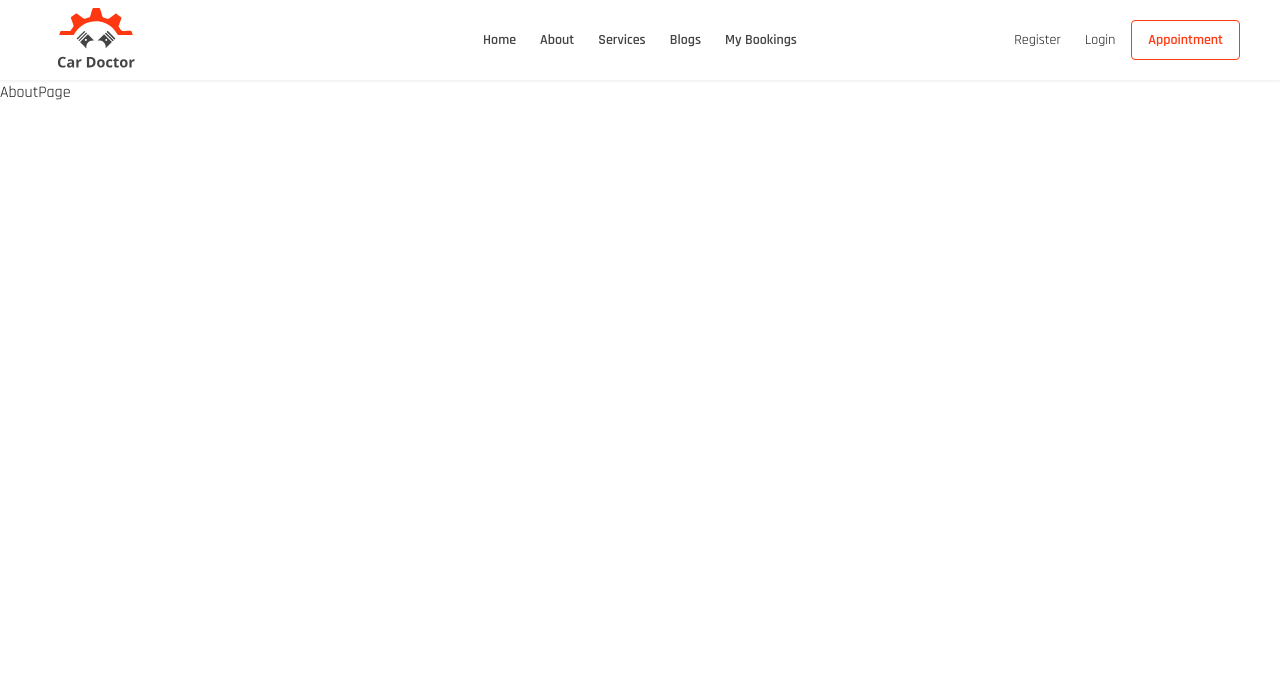
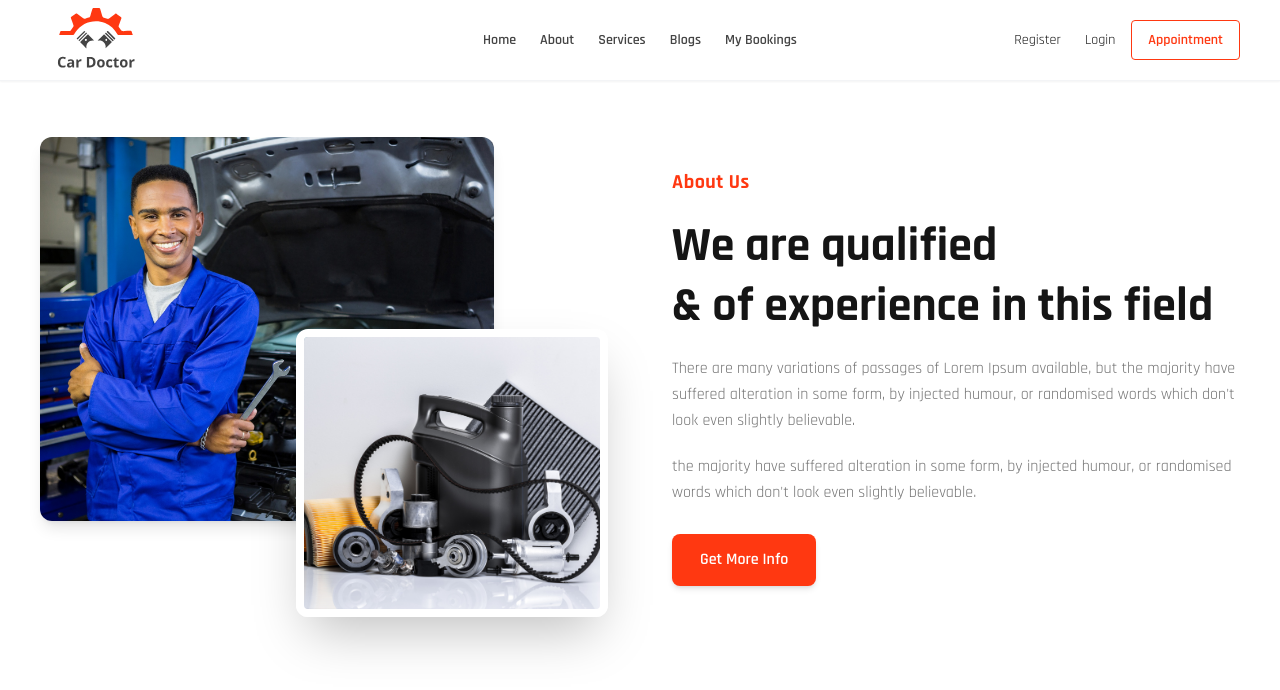
Before and after one commit to Hridoykhan4/Car-Doctor-NextJS-Project-1-, a Next.js app: page /about in a window 1280 px wide. Shown: the top 690 px of the page. Built offline with nearby package versions, Linux system fonts and the light colour scheme.

Commit message:
Add Not Found page with 404 illustration and home link

```diff
--- a/src/app/about/page.jsx
+++ b/src/app/about/page.jsx
@@ -1,7 +1,61 @@
-import React from 'react'
+import Image from 'next/image';
+import React from 'react';
 
 export default function AboutPage() {
   return (
-    <div>AboutPage</div>
-  )
+    <section className="app-container section-padding">
+      <div className="grid grid-cols-1 lg:grid-cols-2 gap-12 lg:gap-16 items-center">
+
+        {/* Left Side: Overlapping Images Container */}
+        <div className="relative w-full h-[380px] sm:h-[480px]">
+          {/* Main Large Image */}
+          <div className="relative w-[80%] h-[80%] rounded-xl overflow-hidden shadow-lg">
+            <Image
+              src="/assets/images/about_us/person.jpg"
+              alt="Person working on car doctor service"
+              fill
+              className="object-cover"
+              priority
+            />
+          </div>
+
+          {/* Secondary Overlapping Small Image */}
+          <div className="absolute right-0 bottom-0 w-[55%] h-[60%] rounded-xl overflow-hidden border-8 border-white shadow-2xl">
+            <Image
+              src="/assets/images/about_us/parts.jpg"
+              alt="Car spare parts doctor"
+              fill
+              className="object-cover"
+            />
+          </div>
+        </div>
+
+        {/* Right Side: Content Box */}
+        <div className="space-y-5">
+          <h3 className="text-[var(--color-primary)] font-bold text-lg md:text-xl tracking-wide">
+            About Us
+          </h3>
+
+          <h2 className="text-3xl sm:text-4xl md:text-5xl font-bold text-[var(--color-dark-01)] leading-tight">
+            We are qualified <br className="hidden sm:block" /> & of experience in this field
+          </h2>
+
+          <p className="text-[var(--color-dark-03)] text-base leading-relaxed">
+            There are many variations of passages of Lorem Ipsum available, but the majority have suffered alteration in some form, by injected humour, or randomised words which don't look even slightly believable.
+          </p>
+
+          <p className="text-[var(--color-dark-03)] text-base leading-relaxed">
+            the majority have suffered alteration in some form, by injected humour, or randomised words which don&apos;t look even slightly believable.
+          </p>
+
+          <div className="pt-2">
+            <button className="bg-[var(--color-primary)] hover:bg-[var(--color-primary-hover)] text-white font-semibold px-7 py-3.5 rounded-lg transition-colors duration-200 cursor-pointer shadow-md">
+              Get More Info
+            </button>
+          </div>
+        </div>
+
+      </div>
+    </section>
+  );
 }
--- a/src/app/actions/auth/registerUser.js
+++ b/src/app/actions/auth/registerUser.js
@@ -8,5 +8,7 @@ export const registerUser =async payload => {
     if(!email || !password) return null;
     const user = await userCollection.findOne({email});
 
+    console.log(payload);
+
 
 }
--- /dev/null
+++ b/src/app/not-found.jsx
@@ -0,0 +1,29 @@
+import Image from 'next/image';
+import Link from 'next/link';
+
+export default function NotFound() {
+    return (
+        <section className="app-container min-h-[calc(100vh-100px)] flex flex-col items-center justify-center py-12 text-center">
+            {/* 404 Illustration Container */}
+            <div className="relative w-full max-w-[600px] h-[350px] sm:h-[400px] mb-8">
+                <Image
+                    src="/assets/images/404.jpg"
+                    alt="404 Page Not Found"
+                    fill
+                    className="object-contain"
+                    priority
+                />
+            </div>
+
+            {/* Action Button */}
+            <div>
+                <Link
+                    href="/"
+                    className="bg-[var(--color-primary)] hover:bg-[var(--color-primary-hover)] text-white font-semibold px-8 py-3.5 rounded-lg transition-colors duration-200 inline-block shadow-md"
+                >
+                    Back to Home
+                </Link>
+            </div>
+        </section>
+    );
+}
--- a/src/app/register/components/RegisterForm.jsx
+++ b/src/app/register/components/RegisterForm.jsx
@@ -1,24 +1,22 @@
-'use client'
+'use client';
 import React from 'react';
 import Link from 'next/link';
 import { registerUser } from '@/app/actions/auth/registerUser';
 import SocialLogin from '@/app/login/components/SocialLogin';
 
-
 export default function RegisterForm() {
-
-    const handleSubmit = async e => {
+    const handleSubmit = async (e) => {
         e.preventDefault();
         const form = e.target;
         const name = form.name.value;
-        const email = form.email.password
+        const email = form.email.value; // Fixed bug here
         const password = form.password.value;
-        await registerUser({ name, email, password })
-    }
+
+        await registerUser({ name, email, password });
+    };
 
     return (
         <div className="w-full max-w-[600px] mx-auto p-8 md:p-16 border border-[#E8E8E8] rounded-xl bg-white shadow-xs">
-            {/* Header Title */}
             <h2 className="text-3xl md:text-4xl font-bold text-center text-[var(--color-dark-01)] mb-8">
                 Sign Up
             </h2>
@@ -52,6 +50,8 @@ export default function RegisterForm() {
                         name="email"
                         placeholder="Your email"
                         className="input input-bordered w-full h-12 px-4 rounded-lg focus:outline-[var(--color-primary)] border-[#E8E8E8]"
+                        autoComplete="off"
+                        suppressHydrationWarning
                         required
                     />
                 </div>
@@ -87,9 +87,8 @@ export default function RegisterForm() {
                     Or Sign Up with
                 </p>
 
-              <SocialLogin></SocialLogin>
+                <SocialLogin />
 
-                {/* Login Redirect Link */}
                 <p className="text-sm text-[var(--color-dark-03)]">
                     Already have an account?{' '}
                     <Link href="/login" className="text-[var(--color-primary)] font-semibold hover:underline">
```
Also changed, not shown: Learn.js (added), public/assets/images/404.jpg (added).
